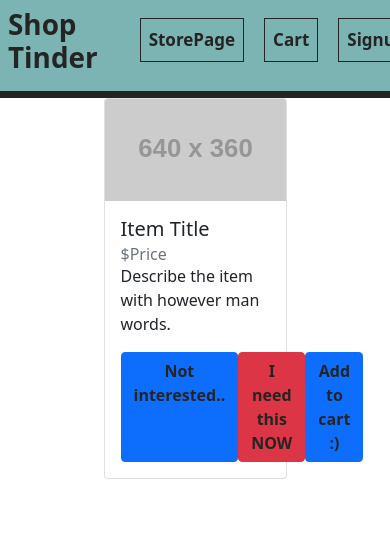
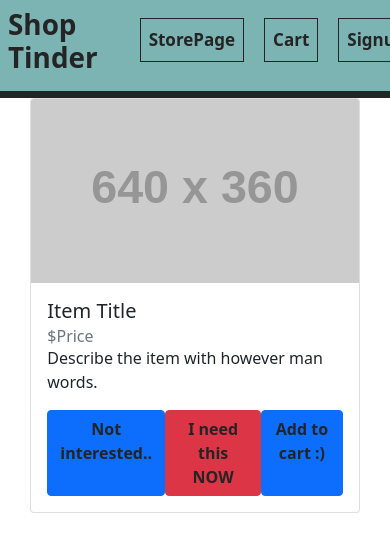
Before and after one commit to RonanSilasSmith/Shop-Tinder, a React (Create React App) app in the folder client/: page / in a window 390 px wide. Shown: the top 552 px of the page. Built offline with nearby package versions, Linux system fonts and the light colour scheme.

Commit message:
better scales width of objects on center screen

```diff
--- a/client/src/components/ProductSelect/index.js
+++ b/client/src/components/ProductSelect/index.js
@@ -7,7 +7,7 @@ function ProductSelect() {
 
     return (
         <main>
-            <div className="card" style={{ width: "50%", marginLeft: "25%", marginRight: "25%" }}>
+            <div className="card centerplace">
                 <img class="card-img-top" src="https://dummyimage.com/640x360/fff/aaa" alt="Placeholder for products"></img>
                 <div class="card-body">
                     <h5 class="card-title">Item Title</h5>
--- a/client/src/index.css
+++ b/client/src/index.css
@@ -31,3 +31,26 @@ li {
   border: solid 1px rgb(36, 36, 36);
   margin: 10px 10px 0px;
 }
+
+
+.centerplace{
+  width: 60%;
+  margin-left: 20%;
+  margin-right: 20%;
+}
+
+@media (max-width: 1000px) {
+.centerplace{
+  width: 70%;
+  margin-left: 15%;
+  margin-right: 15%;
+}
+}
+
+@media (max-width: 800px) {
+.centerplace{
+  width: 90%;
+  margin-left: 5%;
+  margin-right: 5%;
+}
+}
--- a/client/src/pages/Cart.js
+++ b/client/src/pages/Cart.js
@@ -9,7 +9,7 @@ function Cart() {
 
     return (
         <main>
-            <div className="card" style={{ width: "50%", marginLeft: "25%", marginRight: "25%" }}>
+            <div className="card centerplace">
                 <div className="card-body">
                     <h2 className="card-title">Your Cart:</h2>
                 </div>
```
Also changed, not shown: 1 other file (tests, documents, lock files or other folders).
